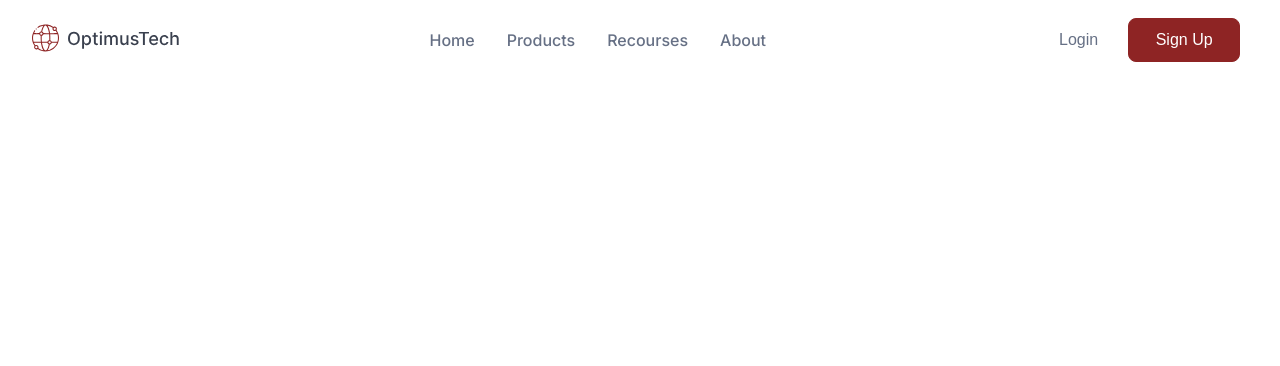
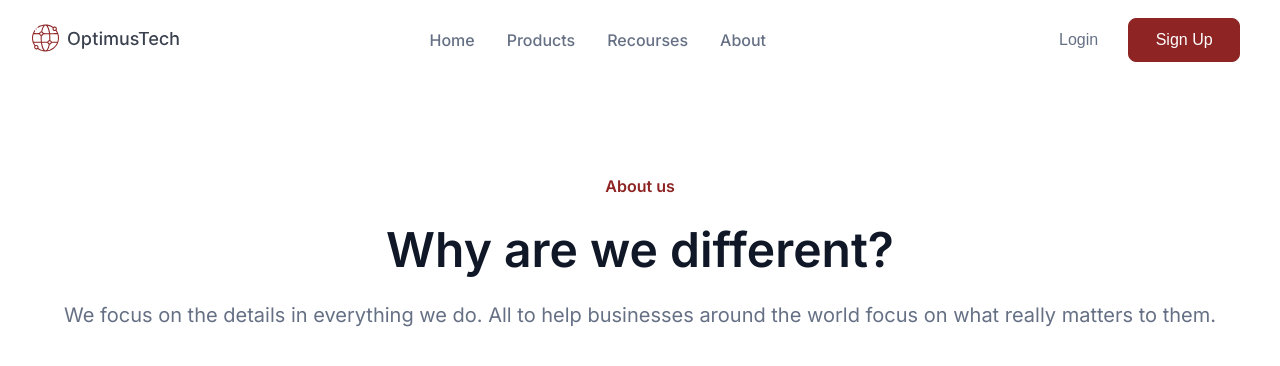
Before and after one commit to Wellington2708/OptimusTech, a React (Vite) app: page / in a window 1280 px wide. Shown: the top 366 px of the page. Built offline with nearby package versions, Linux system fonts and the light colour scheme.

Commit message:
creating main about us

```diff
--- a/src/App.jsx
+++ b/src/App.jsx
@@ -1,11 +1,13 @@
 import { useState } from 'react'
 import './App.css'
 import Header from '../src/components/Header'
+import Main from '../src/components/Main';
 
 function App() {
   return (
     <>
       <Header />
+      <Main />
     </>
   )
 }
--- /dev/null
+++ b/src/components/Main/Main.module.css
@@ -0,0 +1,27 @@
+.main {
+    height: 407px;
+    padding: 96px 0;
+    display: flex;
+    flex-direction: column;
+    gap: 24px;
+    text-align: center;
+}
+
+.subtitle {
+    font-size: 16px;
+    font-weight: 600;
+    color: var(--dark-red);
+}
+
+.title {
+    font-size: 48px;
+    font-weight: 600;
+    color: var(--dark-teal);
+}
+
+
+.description__aboutUs {
+    font-size: 20px;
+    color: var(--gray);
+    font-weight: 400;
+}
--- /dev/null
+++ b/src/components/Main/index.jsx
@@ -0,0 +1,14 @@
+import styles from '../Main/Main.module.css';
+
+function Main() {
+    return (
+            <main className={styles.main}>
+                <h3 className={styles.subtitle}>About us</h3>
+                <h1 className={styles.title}>Why are we different?</h1>
+                <p className={styles.description__aboutUs}>We focus on the details in everything we do. All to help businesses around the world focus on what really matters to them.</p>
+            </main>
+    )
+}
+
+
+export default Main;
--- a/src/index.css
+++ b/src/index.css
@@ -2,6 +2,7 @@
     --white: #FFF;
     --dark-red: #8e2424;
     --gray: #667085;
+    --dark-teal: #101828;
     --font-inter: "Inter", sans-serif;
 }
 
```
